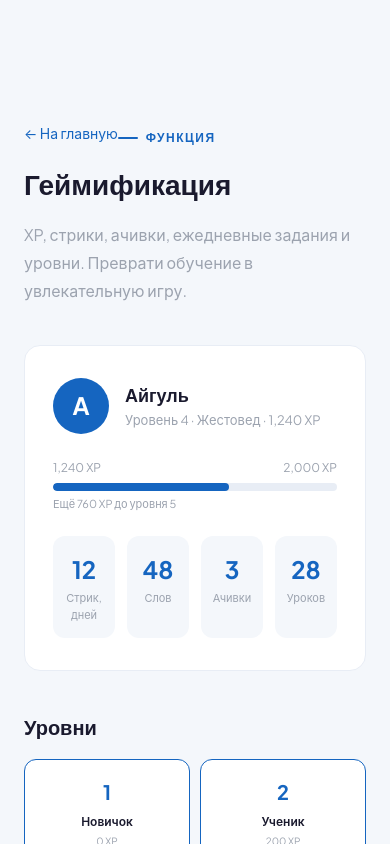
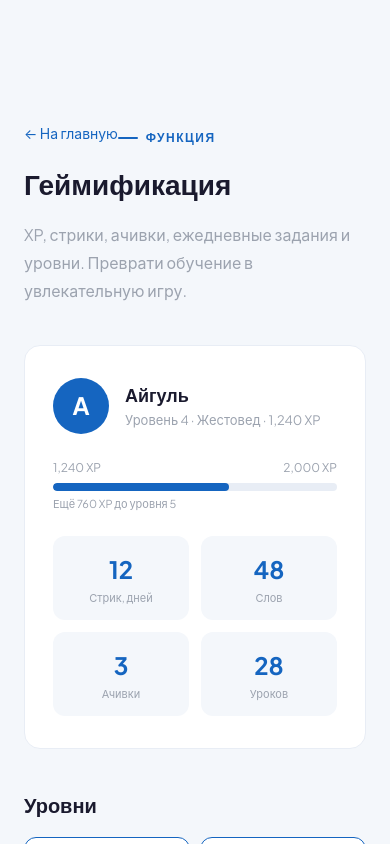
Before and after one commit to heardndb15/hearless16, a Next.js app in the folder landing/: page /gamification in a window 390 px wide. Shown: the top 844 px of the page. Built offline with nearby package versions, Linux system fonts and the light colour scheme.

Commit message:
fix: collapse gamification 4-stat row to 2 columns on mobile

```diff
--- a/landing/app/gamification/page.tsx
+++ b/landing/app/gamification/page.tsx
@@ -65,7 +65,7 @@ export default function GamificationPage() {
           </div>
 
           {/* Stats */}
-          <div style={{ display: "grid", gridTemplateColumns: "repeat(4, 1fr)", gap: 12 }}>
+          <div className="gamification-stats-grid">
             {[{ value: "12", label: "Стрик, дней" }, { value: "48", label: "Слов" }, { value: "3", label: "Ачивки" }, { value: "28", label: "Уроков" }].map(s => (
               <div key={s.label} style={{ textAlign: "center", padding: "14px 8px", borderRadius: "var(--radiusSm)", background: "var(--bg)" }}>
                 <div style={{ fontFamily: "'Plus Jakarta Sans', sans-serif", fontSize: 24, fontWeight: 700, color: "var(--accent)" }}>{s.value}</div>
```
